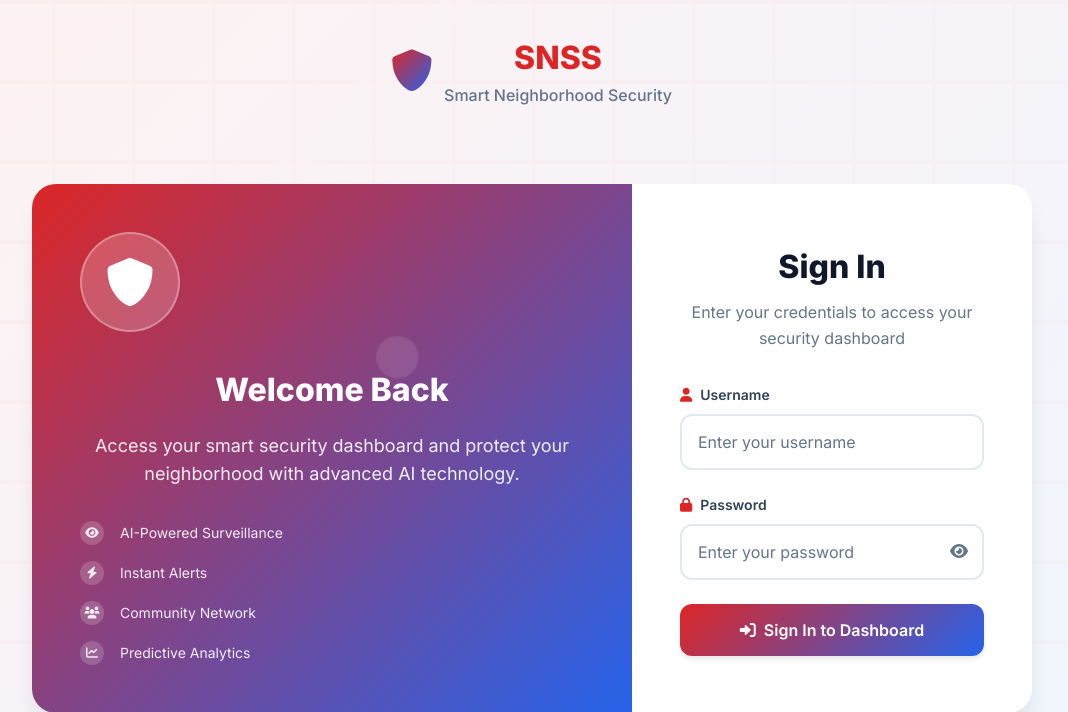
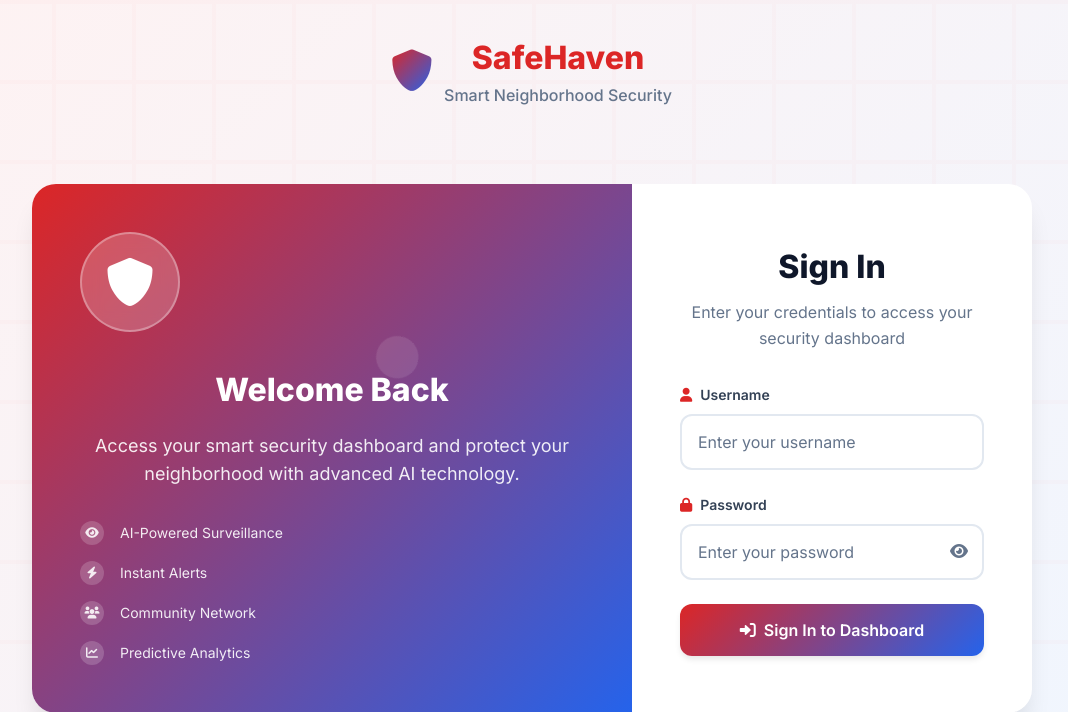
Before and after one commit to DavisWere/smart-security-systen, a Django app: page /login/ in a window 1280 px wide. Shown: the top 712 px of the page, without its empty margins (108-1176 px from the left). Run offline with Django 5.2, Linux system fonts and the light colour scheme.

Commit message:
`Update login.html template: replace 'SNSS' with 'SafeHaven' in title and logo text.`

```diff
--- a/analysis/templates/login.html
+++ b/analysis/templates/login.html
@@ -4,7 +4,7 @@
 <head>
     <meta charset="UTF-8">
     <meta name="viewport" content="width=device-width, initial-scale=1.0">
-    <title>Sign In - SNSS Smart Security</title>
+    <title>Sign In - SafeHaven Smart Security</title>
     <link href="https://cdnjs.cloudflare.com/ajax/libs/font-awesome/6.0.0/css/all.min.css" rel="stylesheet">
     <link href="https://fonts.googleapis.com/css2?family=Inter:wght@300;400;500;600;700;800&display=swap"
         rel="stylesheet">
@@ -605,7 +605,7 @@
         <a href="{% url 'home' %}" class="logo">
             <i class="fas fa-shield-alt"></i>
             <div>
-                <div>SNSS</div>
+                <div>SafeHaven</div>
                 <div class="logo-subtitle">Smart Neighborhood Security</div>
             </div>
         </a>
```
